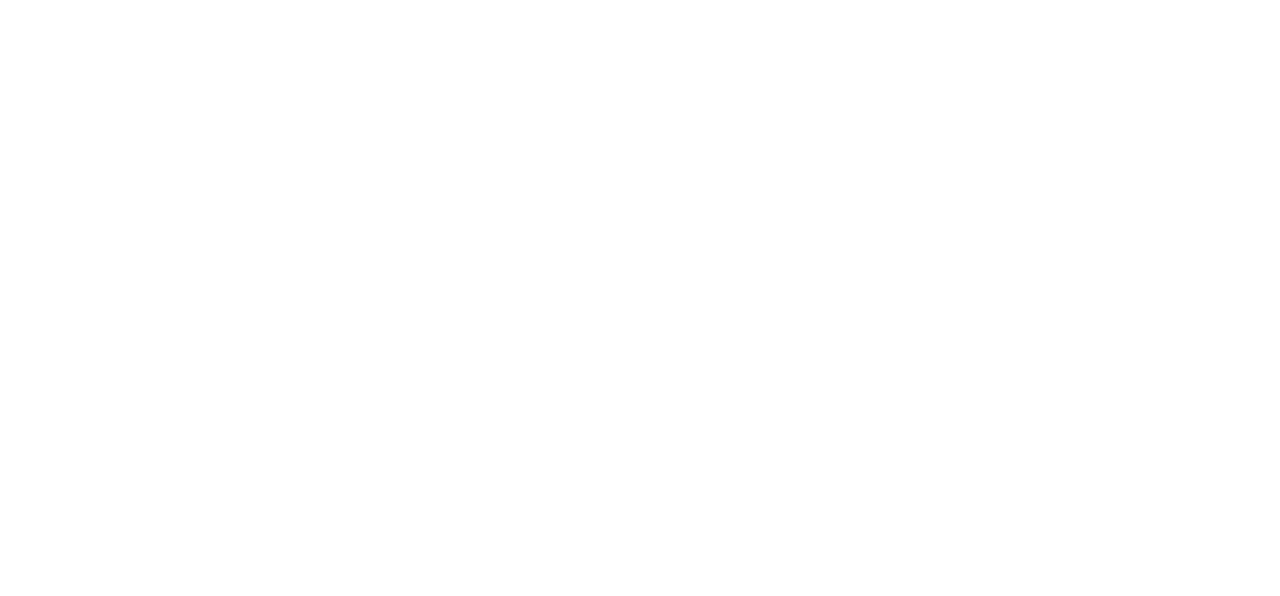
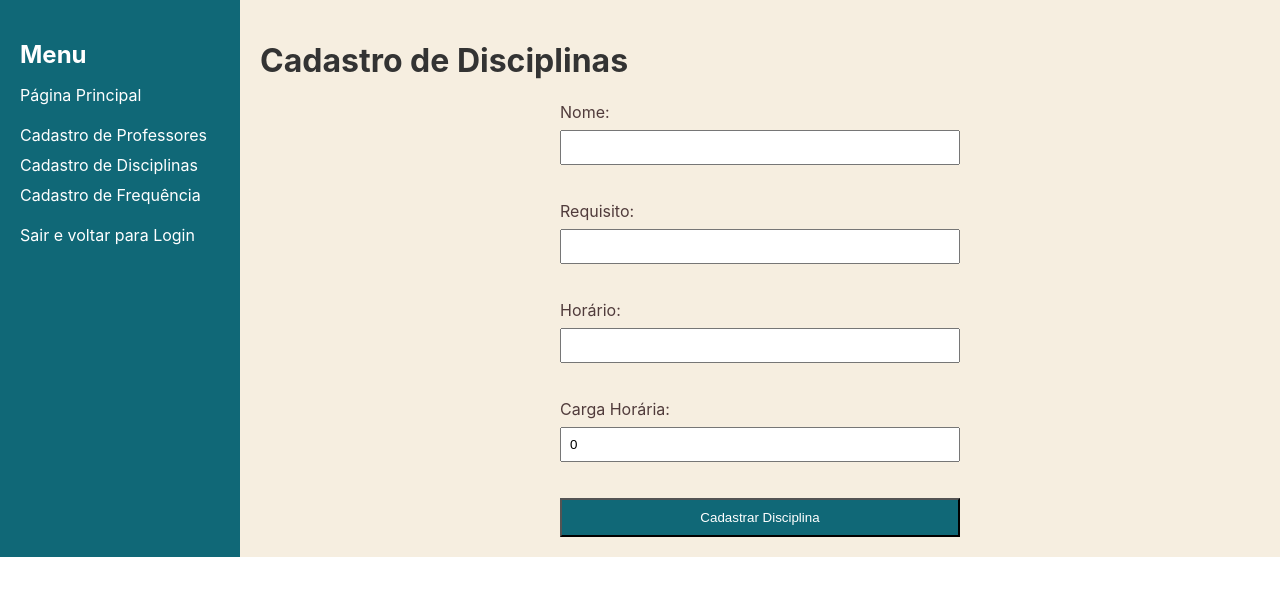
Before and after one commit to Linderval-Moura/Projeto-Escolar, a React (Create React App) app in the folder Frontend/: page /cadastro-disciplinas in a window 1280 px wide. Before the commit this address had no page. Shown: the top 596 px of the page. Built offline with nearby package versions, Linux system fonts and the light colour scheme.

Commit message:
CadastroDisciplina

```diff
--- /dev/null
+++ b/Frontend/src/components/CadastroDisciplina.js
@@ -0,0 +1,83 @@
+import React, { useState } from 'react';
+import axios from 'axios';
+import { Link } from 'react-router-dom';
+
+function CadastroDisciplina() {
+  const [disciplina, setDisciplina] = useState({
+    nome: '',
+    requisito: '',
+    horario: '',
+    cargaHoraria: 0,
+  });
+
+  const handleChange = (e) => {
+    const { name, value } = e.target;
+    setDisciplina({ ...disciplina, [name]: value });
+  };
+
+  const handleSubmit = async (e) => {
+    e.preventDefault();
+
+    try {
+      const response = await axios.post('https://projeto-escolar-api.onrender.com/disciplinas', disciplina);
+
+      console.log('Response:', response);
+
+      if (response.status === 200) {
+        // Cadastro bem-sucedido
+        alert('Disciplina cadastrada!');
+      }
+    } catch (error) {
+      console.error('Erro ao cadastrar disciplina:', error);
+    }
+  };
+
+  return (
+    <div className="pagina-principal-container">
+      <div className="pagina-principal-sidebar">
+        <h2>Menu</h2>
+        <ul>
+          <li>
+            <Link to="/paginaPrincipal">Página Principal</Link>
+          </li>
+          <h2></h2>
+          <li>
+            <Link to="/cadastro-professores">Cadastro de Professores</Link>
+          </li>
+          <li>
+            <Link to="/cadastro-disciplinas">Cadastro de Disciplinas</Link>
+          </li>
+          <li>
+            <Link to="/cadastro-frequencia">Cadastro de Frequência</Link>
+          </li>
+          <h2></h2>
+          <li>
+            <Link to="/">Sair e voltar para Login</Link>
+          </li>
+          {/* Outros links aqui */}
+        </ul>
+      </div>
+      <div className="pagina-principal-content">
+        <h1>Cadastro de Disciplinas</h1>
+        <form onSubmit={handleSubmit}>
+          <label htmlFor="nome">Nome:</label>
+          <input type="text" name="nome" value={disciplina.nome} onChange={handleChange} required />
+          <br />
+          <label htmlFor="requisito">Requisito:</label>
+          <input type="text" name="requisito" value={disciplina.requisito} onChange={handleChange} />
+          <br />
+          <label htmlFor="horario">Horário:</label>
+          <input type="text" name="horario" value={disciplina.horario} onChange={handleChange} />
+          <br />
+          <label htmlFor="cargaHoraria">Carga Horária:</label>
+          <input type="number" name="cargaHoraria" value={disciplina.cargaHoraria} onChange={handleChange} required />
+          <br />
+
+          <button type="submit">Cadastrar Disciplina</button>
+        </form>
+      </div>
+    </div>
+  );
+}
+
+export default CadastroDisciplina;
--- a/Frontend/src/routes/routers.js
+++ b/Frontend/src/routes/routers.js
@@ -6,11 +6,7 @@ import RecuperarSenha from '../components/RecuperarSenha';
 import PaginaPrincipal from '../components/PaginaPrincipal';
 import CadastroAluno from "../components/CadastroAluno";
 import CadastroProfessor from "../components/CadastroProfessor";
-// import CadastroDisciplina from "../components/CadastroDisciplina";
-// import CadastroFrequencia from "../components/CadastroFrequencia";
-// import CadastroProgramacao from "../components/CadastroProgramacao";
-// import CadastroTurma from "../components/CadastroTurma";
-
+import CadastroDisciplina from "../components/CadastroDisciplina";
 
 export const Routers = () => {
   return (
@@ -22,7 +18,7 @@ export const Routers = () => {
         <Route path="/paginaPrincipal" element={<PaginaPrincipal />} />
         <Route path="/cadastro-alunos" element={<CadastroAluno />} />
         <Route path="/cadastro-professores" element={<CadastroProfessor />} />
-        {/*<Route path="/cadastro/disciplina" element={<CadastroDisciplina />} /> */}
+        <Route path="/cadastro-disciplinas" element={<CadastroDisciplina />} />
 
         {/* Adicionar mais rotas conforme necessário */}
       </Routes>
```
Also changed, not shown: Frontend/src/components/ConsultarPlaca.js (deleted, +0 -52 lines), Frontend/src/components/GerarRelatorio.js (deleted, +0 -48 lines).
